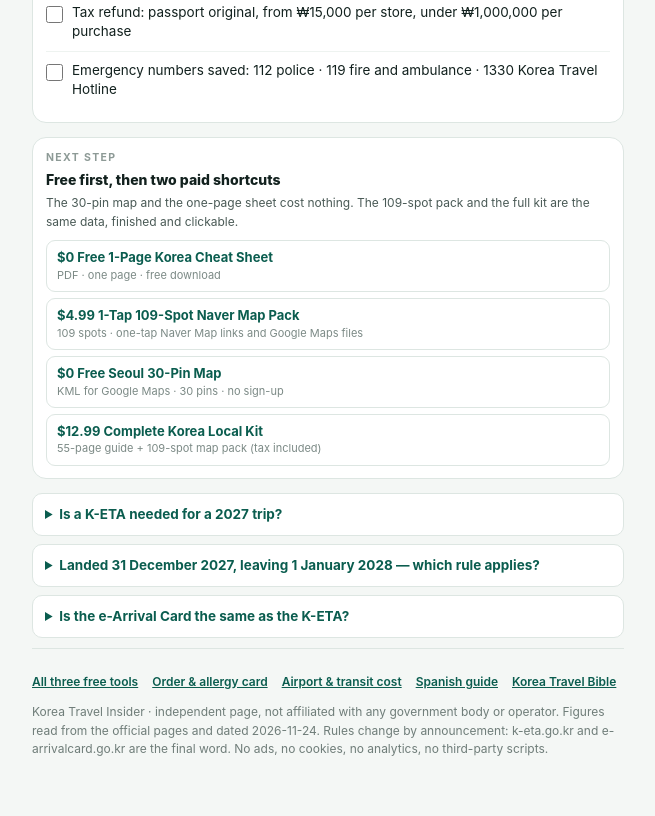
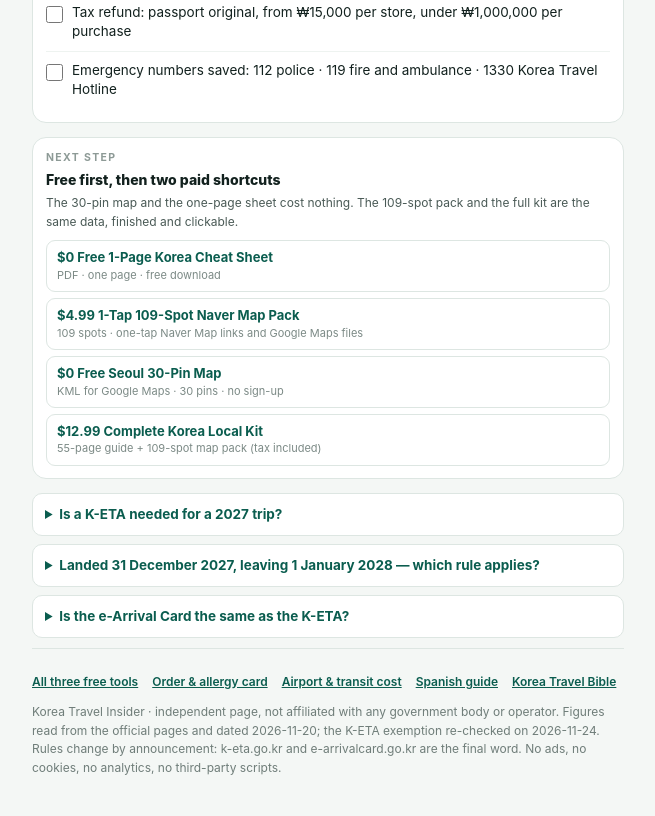
Before and after one commit to zioion8-crypto/01, a plain HTML site: page tools/arrival-checklist/index.html in a window 1280 px wide. Shown: the part 1936-2752 px from the top of the page, without its empty margins (312-967 px from the left). Drawn offline with Linux system fonts and the light colour scheme.

Commit message:
fix(keta): keep the page's fare stamp at 2026-11-20 and date only the exemption re-check

```diff
--- a/tools/arrival-checklist/index.html
+++ b/tools/arrival-checklist/index.html
@@ -280,7 +280,7 @@ li{margin:4px 0}
       <a href="/es/" hreflang="es" data-i18n="esHub">Guía en español</a>
       <a href="https://seoultravelinsider.blogspot.com/p/korea-travel-bible-ultimate-all-in-one.html" rel="noopener">Korea Travel Bible</a>
     </div>
-    <p data-i18n="legal">Korea Travel Insider · independent page, not affiliated with any government body or operator. Figures read from the official pages and dated 2026-11-24. Rules change by announcement: k-eta.go.kr and e-arrivalcard.go.kr are the final word. No ads, no cookies, no analytics, no third-party scripts.</p>
+    <p data-i18n="legal">Korea Travel Insider · independent page, not affiliated with any government body or operator. Figures read from the official pages and dated 2026-11-20; the K-ETA exemption re-checked on 2026-11-24. Rules change by announcement: k-eta.go.kr and e-arrivalcard.go.kr are the final word. No ads, no cookies, no analytics, no third-party scripts.</p>
   </footer>
 </main>
 
@@ -342,7 +342,7 @@ exitMapT:"$0 Free Seoul 30-Pin Map",exitMapS:"KML for Google Maps · 30 pins ·
 exitFullT:"$12.99 Complete Korea Local Kit",exitFullS:"55-page guide + 109-spot map pack (tax included)",
 bridgeFreeT:"Free: 30-pin Seoul map",bridgeFreeS:"No sign-up · opens each pin in Google Maps",
 bridgePaidT:"Complete Korea Local Kit — $12.99",bridgePaidS:"55-page guide + the 109-spot map pack, one download",
-legal:"Korea Travel Insider · independent page, not affiliated with any government body or operator. Figures read from the official pages and dated 2026-11-24. Rules change by announcement: k-eta.go.kr and e-arrivalcard.go.kr are the final word. No ads, no cookies, no analytics, no third-party scripts."
+legal:"Korea Travel Insider · independent page, not affiliated with any government body or operator. Figures read from the official pages and dated 2026-11-20; the K-ETA exemption re-checked on 2026-11-24. Rules change by announcement: k-eta.go.kr and e-arrivalcard.go.kr are the final word. No ads, no cookies, no analytics, no third-party scripts."
 },
 es:{
 kicker:"Korea Travel Insider · herramienta gratis",h1:"Lista de llegada a Corea 2026–2027",
@@ -398,7 +398,7 @@ exitMapT:"$0 Mapa gratis de Seúl con 30 pines",exitMapS:"KML para Google Maps
 exitFullT:"$12.99 Kit completo de Corea",exitFullS:"Guía de 55 páginas + paquete de mapas de 109 sitios (impuestos incluidos)",
 bridgeFreeT:"Gratis: mapa de Seúl con 30 pines",bridgeFreeS:"Sin registro · abre cada pin en Google Maps",
 bridgePaidT:"Kit completo de Corea — $12.99",bridgePaidS:"Guía de 55 páginas + paquete de mapas de 109 sitios",
-legal:"Korea Travel Insider · página independiente, sin relación con ningún organismo público ni operador. Cifras leídas en las páginas oficiales y fechadas el 2026-11-20. Las normas cambian por anuncio: k-eta.go.kr y e-arrivalcard.go.kr son la última palabra. Sin anuncios, sin cookies, sin analítica, sin scripts de terceros."
+legal:"Korea Travel Insider · página independiente, sin relación con ningún organismo público ni operador. Cifras leídas en las páginas oficiales y fechadas el 2026-11-20; la exención de la K-ETA, revisada el 2026-11-24. Las normas cambian por anuncio: k-eta.go.kr y e-arrivalcard.go.kr son la última palabra. Sin anuncios, sin cookies, sin analítica, sin scripts de terceros."
 }};
 
 var lang="en";
```
